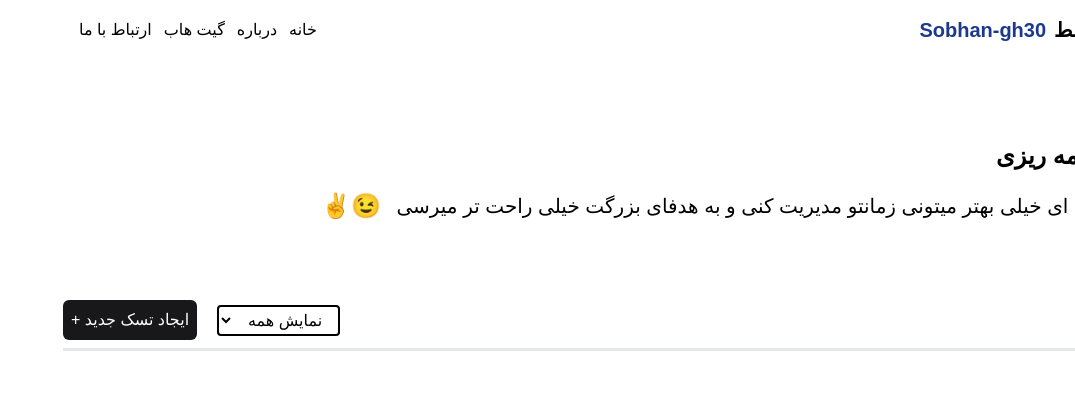
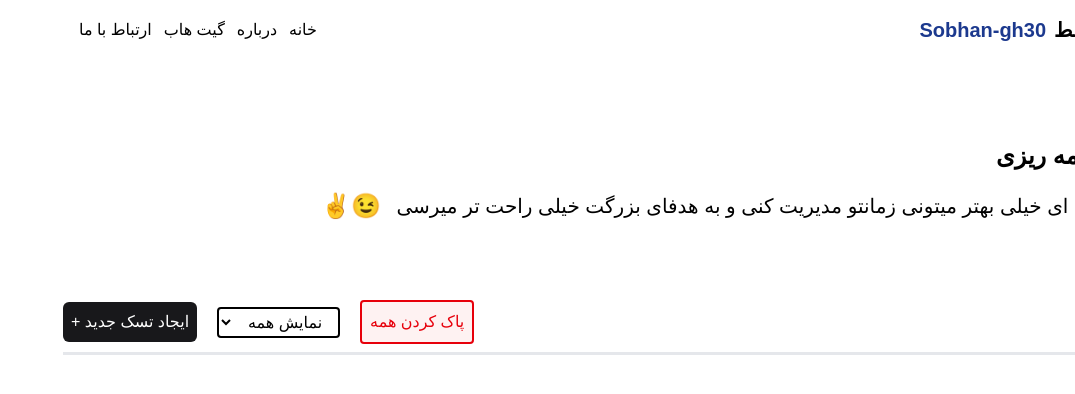
Before and after one commit to sobhan-gh30/Taskmanager-react, a React (Vite) app: page / in a window 1280 px wide. Shown: the top 394 px of the page, without its empty margins (205-1280 px from the left). Built offline with nearby package versions, Linux system fonts and the light colour scheme; a web font is replaced by a local one.

Commit message:
feat : empty btn added

```diff
--- a/src/App.jsx
+++ b/src/App.jsx
@@ -62,6 +62,11 @@ function App() {
                     </span>
                         </p>
                         <div className="mt-20 mb-2 flex items-center justify-end gap-5">
+                            <button onClick={() => {
+                                setTasks([]);
+                            }} className="p-2 border-2 border-red-600 bg-red-50 hover:bg-red-100 rounded text-red-600">
+                                پاک کردن همه
+                            </button>
                             <select onChange={() => {
                                 addFilter(document.getElementById("selectFilter").value)
                             }} id="selectFilter" className="py-1 px-3 bg-white rounded border-2">
```
